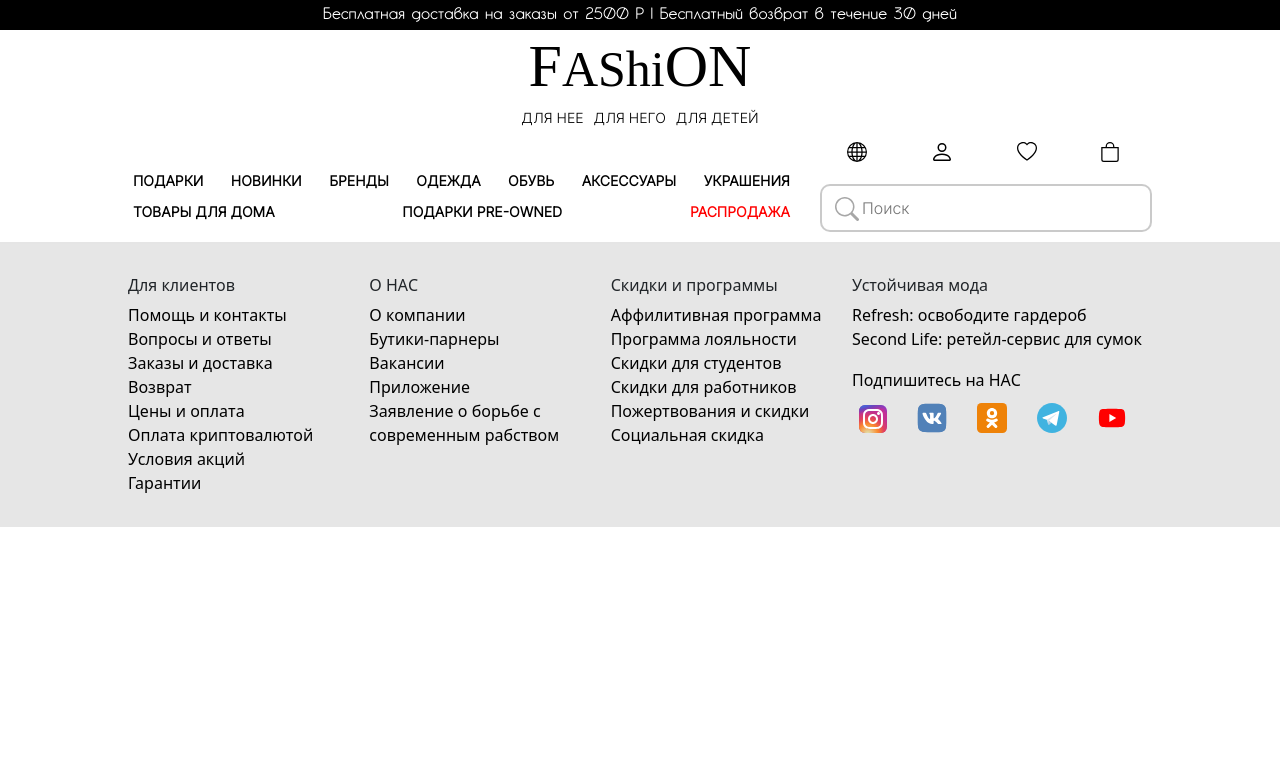
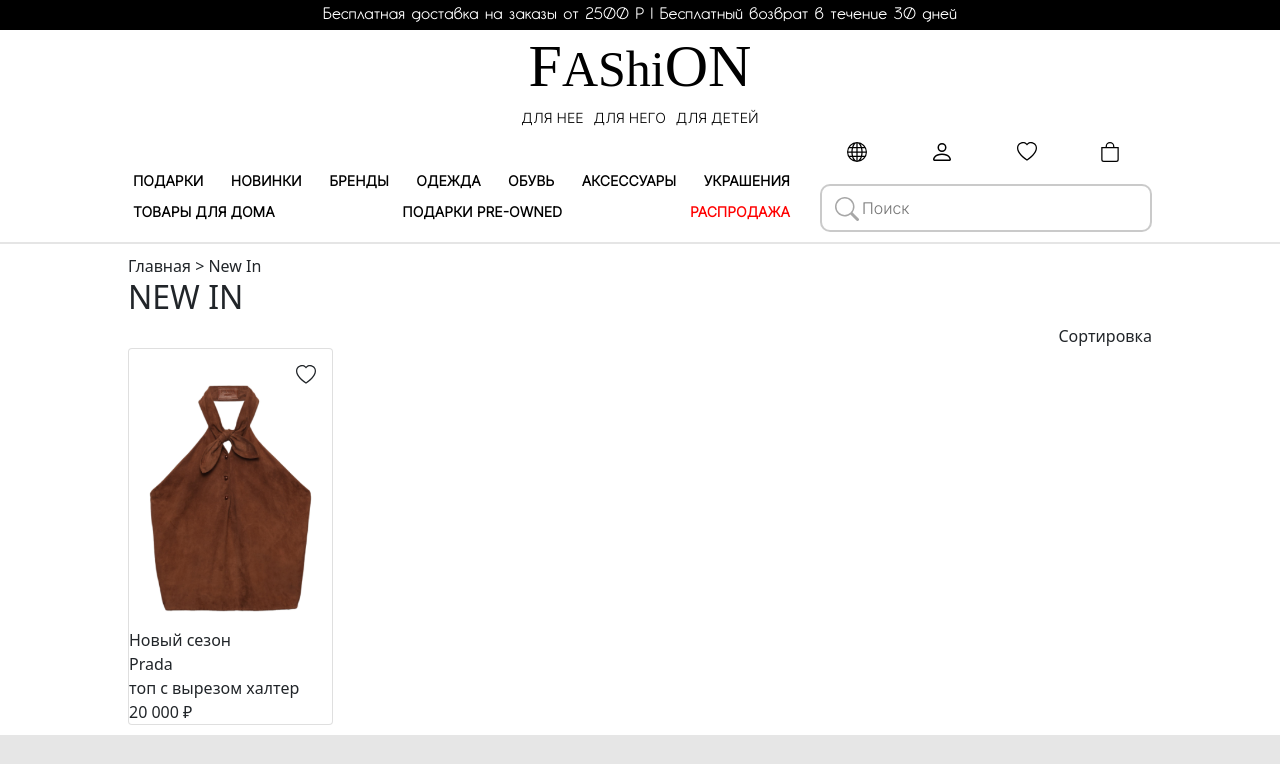
Before and after one commit to Sile9t/FashionStoreFront, a plain HTML site: page html/Index.html in a window 1280 px wide. Shown: the top 764 px of the page. Drawn offline with nearby package versions, Linux system fonts and the light colour scheme; a web font is replaced by a local one.

Commit message:
UPDATE: Added MainForHer page with pointer, sort direction, 1 product card and their styles. ERROR: when add new svg icon, jquery starts to crashing and not update the page at all. May be the solution is to add svg as object or img

```diff
--- a/html/Index.html
+++ b/html/Index.html
@@ -3,15 +3,13 @@
 <head>
     <meta charset="UTF-8">
     <meta name="viewport" content="width=device-width, initial-scale=1.0">
-    <title>FAshiON</title>
-    <link
-        href="https://cdn.jsdelivr.net/npm/bootstrap@5.0.2/dist/css/bootstrap.min.css"
+    <title>Fashion</title>
+    <link href="https://cdn.jsdelivr.net/npm/bootstrap@5.0.2/dist/css/bootstrap.min.css"
         rel="stylesheet"
         integrity="sha384-EVSTQN3/azprG1Anm3QDgpJLIm9Nao0Yz1ztcQTwFspd3yD65VohhpuuCOmLASjC"
-        crossorigin="anonymous"
-    >
-    <script
-        src="https://code.jquery.com/jquery-3.3.1.js"
+        crossorigin="anonymous">
+    <link rel="stylesheet" href="/html/css/Index.css">
+    <script src="https://code.jquery.com/jquery-3.3.1.js"
         integrity="sha256-2Kok7MbOyxpgUVvAk/HJ2jigOSYS2auK4Pfzbm7uH60="
         crossorigin="anonymous">
     </script>
@@ -19,8 +17,7 @@
 </head>
 <body>
     <div id="header"></div>
-    <div class="main">
-
+    <div id="main">
     </div>
     <div id="footer"></div>
     <script src="https://cdn.jsdelivr.net/npm/bootstrap@5.0.2/dist/js/bootstrap.bundle.min.js" integrity="sha384-MrcW6ZMFYlzcLA8Nl+NtUVF0sA7MsXsP1UyJoMp4YLEuNSfAP+JcXn/tWtIaxVXM" crossorigin="anonymous"></script>
--- /dev/null
+++ b/html/MainForHer.html
@@ -0,0 +1,43 @@
+<head>
+    <link rel="stylesheet" href="/html/css/MianForHer.css">
+</head>
+<div class="body">
+    <div class="pointer">
+        Главная > New In
+    </div>
+    <div class="new-in-wrapper">
+        <h2>NEW IN</h2>
+        <div class="sort-direction d-flex justify-content-end">
+            Сортировка
+            <div class="icon-wrapper">
+
+            </div>
+        </div>
+        <div class="cards-wrapper">
+            <div class="card">
+                <div class="card-body d-flex flex-column">
+                    <div class="favourite d-flex justify-content-end">
+                        <svg xmlns="http://www.w3.org/2000/svg" width="20" height="20" fill="currentColor" class="bi bi-heart" viewBox="0 0 16 16">
+                            <path d="m8 2.748-.717-.737C5.6.281 2.514.878 1.4 3.053c-.523 1.023-.641 2.5.314 4.385.92 1.815 2.834 3.989 6.286 6.357 3.452-2.368 5.365-4.542 6.286-6.357.955-1.886.838-3.362.314-4.385C13.486.878 10.4.28 8.717 2.01zM8 15C-7.333 4.868 3.279-3.04 7.824 1.143q.09.083.176.171a3 3 0 0 1 .176-.17C12.72-3.042 23.333 4.867 8 15"/>
+                        </svg>
+                    </div>
+                    <img src="/html/source/img/prod1.png" alt="">
+                </div>
+                <div class="card-text">
+                    <div class="season">
+                        Новый сезон
+                    </div>
+                    <div class="brand">
+                        Prada
+                    </div>
+                    <div class="description">
+                        топ с вырезом халтер
+                    </div>
+                    <div class="cost">
+                        20 000 &#x20bd;
+                    </div>
+                </div>
+            </div>
+        </div>
+    </div>
+</div>
--- /dev/null
+++ b/html/css/Index.css
@@ -0,0 +1,7 @@
+@charset "UTF-8";
+
+body {
+    #main {
+        padding: 10px 10%;
+    }
+}
--- /dev/null
+++ b/html/css/MianForHer.css
@@ -0,0 +1,24 @@
+@charset "UFT-8";
+
+body {
+    .pointer {
+
+    }
+
+    .new-in-wrapper {
+
+        .sort-direction {
+            .icon-wrapper {
+
+            }
+        }
+
+        .cards-wrapper {
+
+            .card {
+                width: 20%;
+            }
+        }
+    }
+
+}
--- a/html/js/preload.js
+++ b/html/js/preload.js
@@ -1,4 +1,5 @@
 $(function(){
     $("#header").load("_header.html");
     $("#footer").load("_footer.html");
+    $("#main").load("MainForHer.html");
 });
```
Also changed, not shown: html/source/font/Angst-Normal.otf (added), html/source/img/prod1.png (added), html/source/img/prod2.png (added), html/source/img/prod3.png (added), html/source/img/prod4.png (added).
